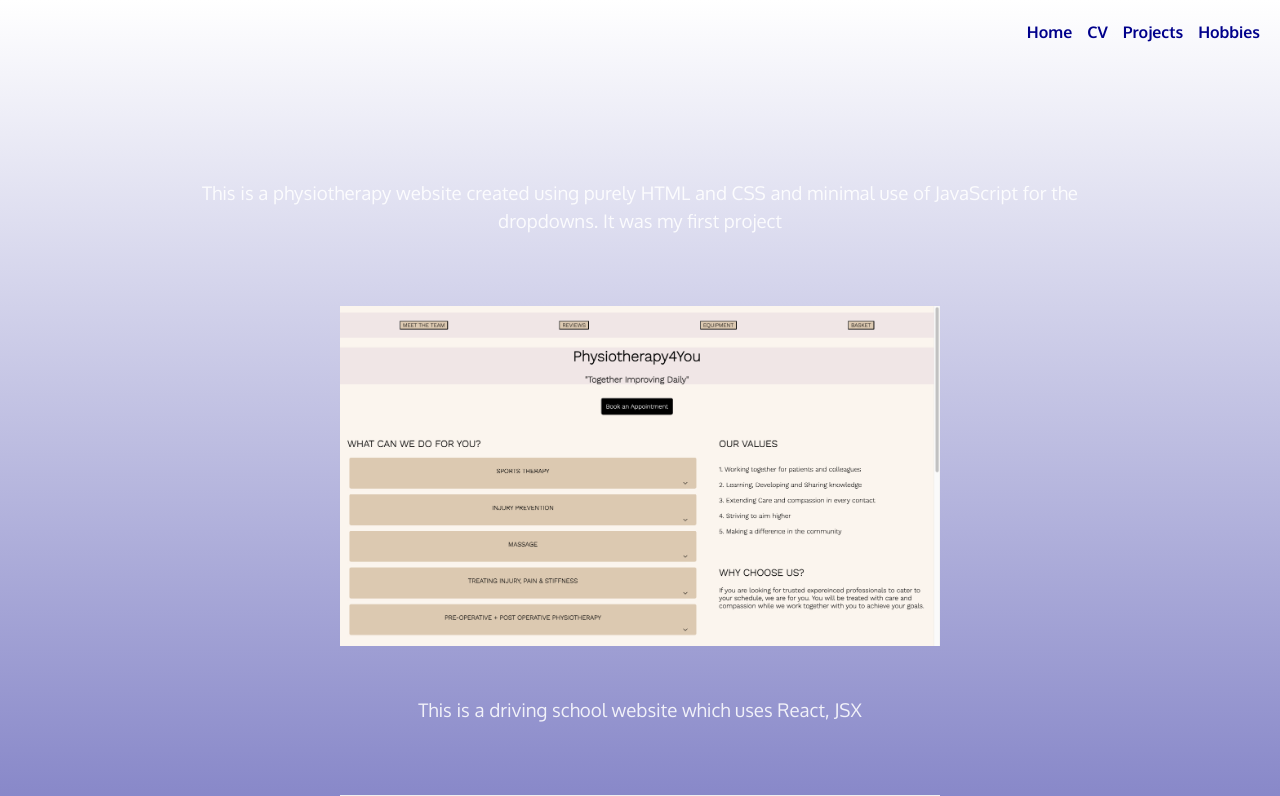
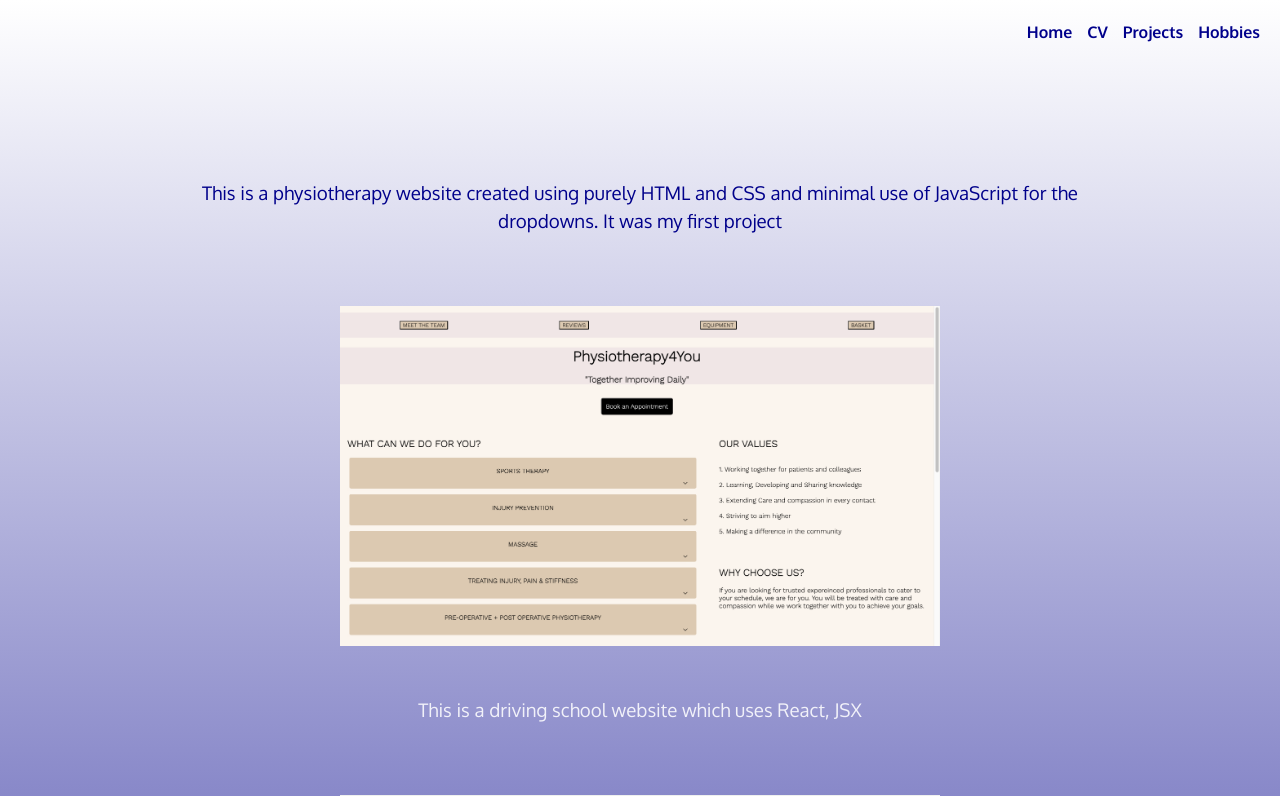
Before and after one commit to tosinfolarin/MyPortfolio, a React (Vite) app in the folder myPortfolio/: page /projects in a window 1280 px wide. Shown: the top 796 px of the page. Built offline with nearby package versions, Linux system fonts and the light colour scheme.

Commit message:
improved page

```diff
--- a/myPortfolio/src/components/Projects.jsx
+++ b/myPortfolio/src/components/Projects.jsx
@@ -7,7 +7,7 @@ const Projects = () => {
         <br></br>
 
 
-            <h3 className="ProjectDescription">This is a physiotherapy website created using purely HTML and CSS and minimal use of JavaScript for the dropdowns. It was my first project</h3>
+            <h3 className="ProjectDescriptionOne">This is a physiotherapy website created using purely HTML and CSS and minimal use of JavaScript for the dropdowns. It was my first project</h3>
             <div className="ProjectImage">
                 <img src="src/images/Physio4You.png" alt="Physio4You"/>
             </div>
--- a/myPortfolio/src/index.css
+++ b/myPortfolio/src/index.css
@@ -77,6 +77,10 @@ a:hover {
   height: auto;
 }
 
+.ProjectDescriptionOne {
+  color:#00008b;
+}
+
 .HobbyImage {
   display: flex;
   justify-content: center;
@@ -92,3 +96,10 @@ a:hover {
 .HobbyDescription {
   color:#00008b;
 }
+
+
+.CV {
+  padding-left: 120px;
+  padding-top: 120px;
+  padding-bottom: 120px;
+}
```
